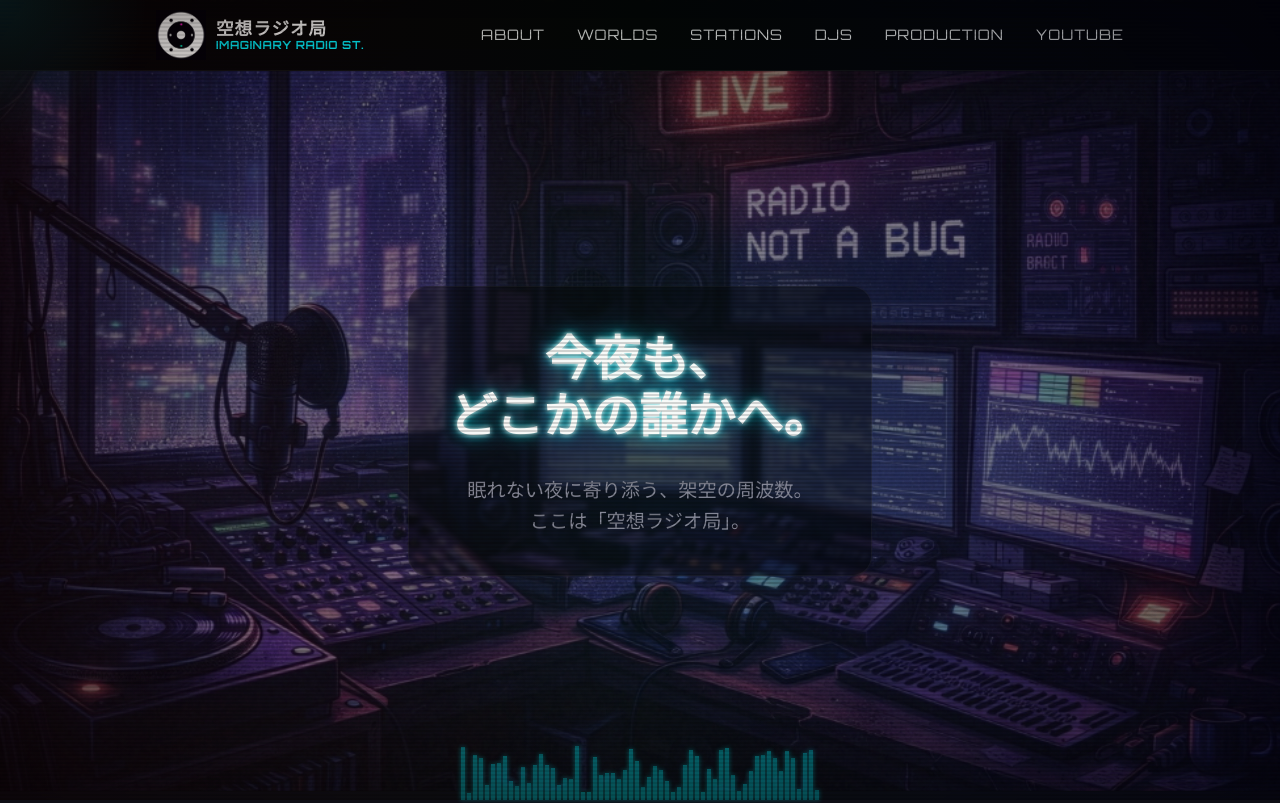
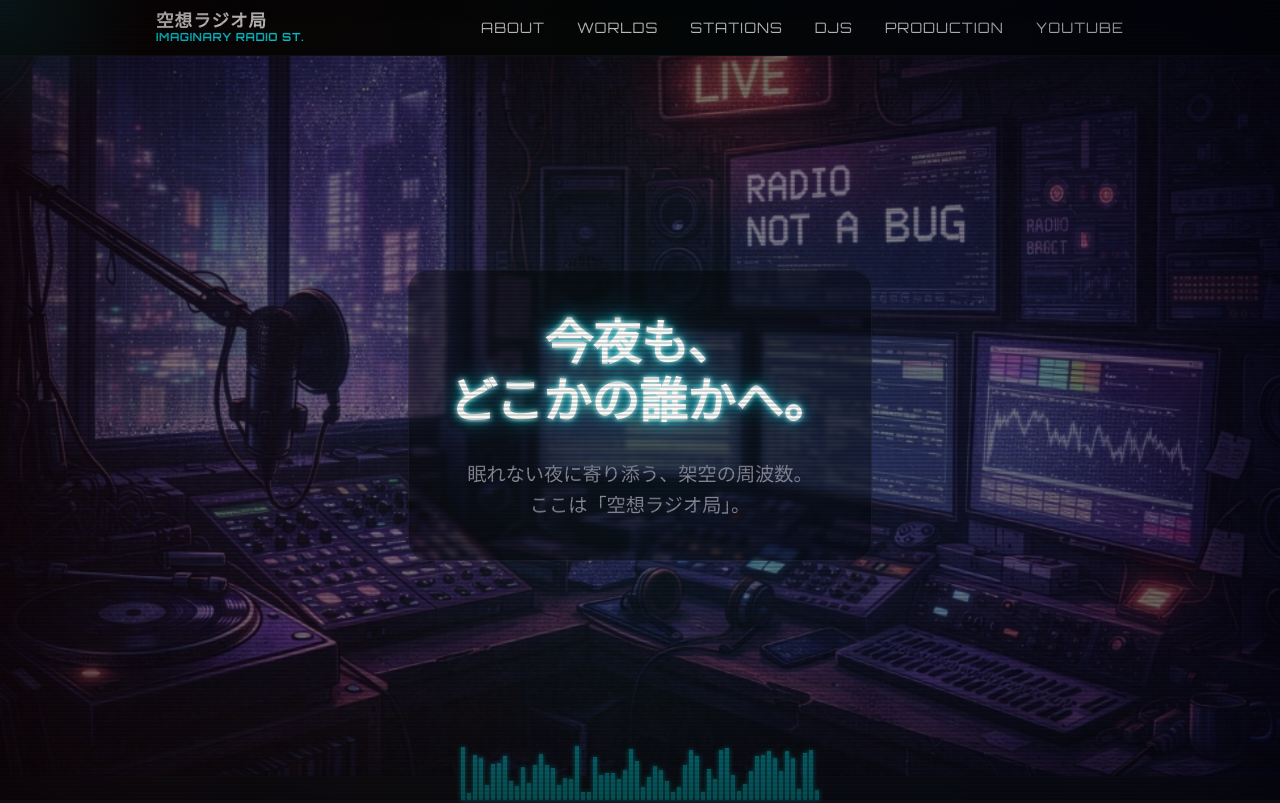
Before and after one commit to ICL0307/imaginary-radio-station, a plain HTML site: page index.html in a window 1280 px wide. Shown: the top 803 px of the page. Drawn offline with Linux system fonts and the light colour scheme.

Commit message:
チャンネルロゴ削除

```diff
--- a/index.html
+++ b/index.html
@@ -44,7 +44,6 @@
     <div class="container">
       <h1 class="logo">
         <a href="#" class="logo-link" aria-label="空想ラジオ局 | Imaginary Radio Station">
-          <img src="img/header_logo_v2.png" alt="" style="height: 50px; width: auto;">
           <span class="logo-text">
             空想ラジオ局<br>
             <span class="logo-sub">Imaginary Radio St.</span>
```
